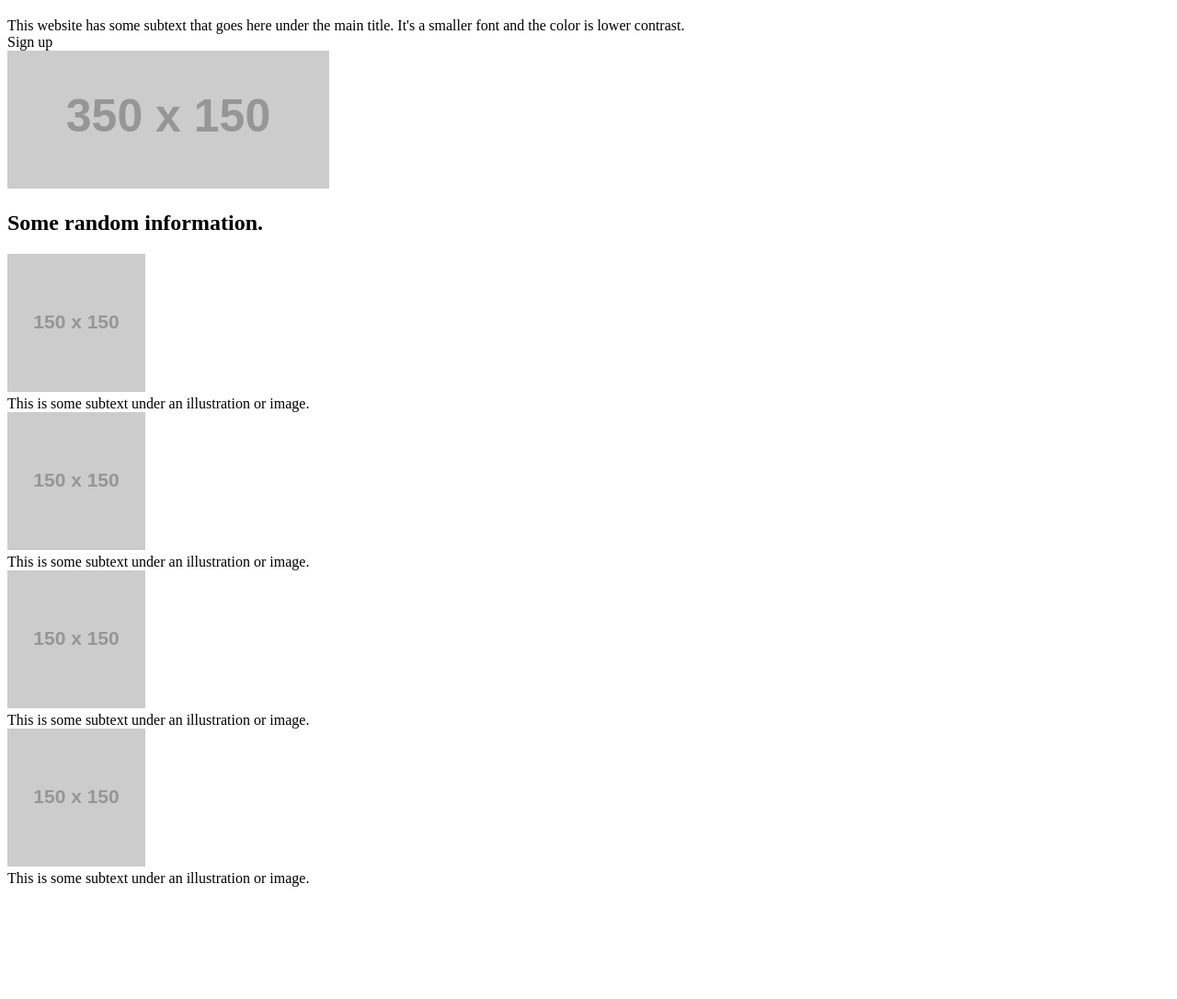
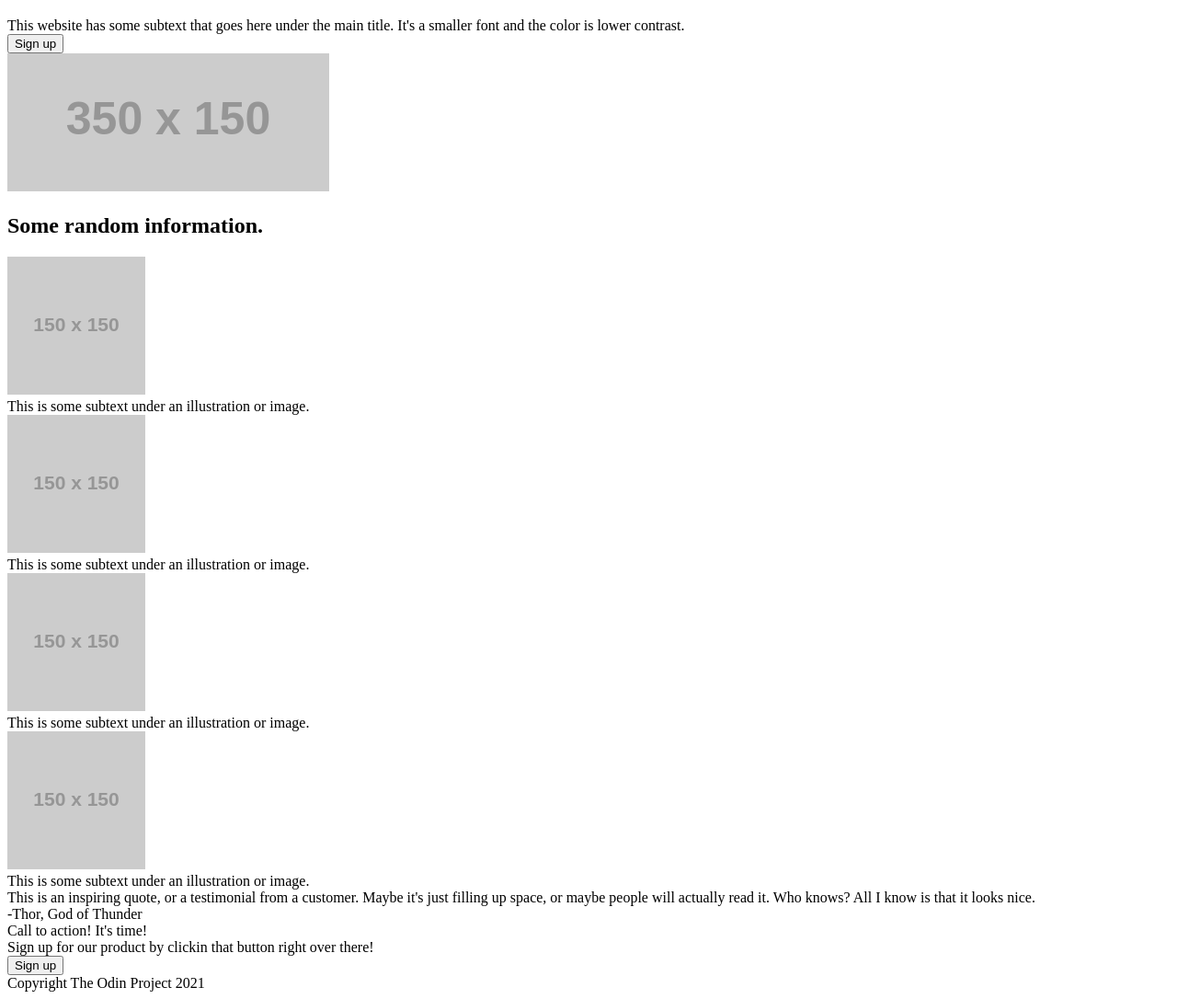
Before and after one commit to cliddell3/Odin-Landing-Page, a plain HTML site: page index.html in a window 1280 px wide. Shown: the part 157-1243 px from the top of the page at 92% size. Before the commit the page ends 1129 px from the top, so only its background shows below. Drawn offline with Linux system fonts and the light colour scheme; placeholder pictures from the web are drawn by us.

Commit message:
I don't know if this is saving or not

```diff
--- a/index.html
+++ b/index.html
@@ -21,7 +21,7 @@
                     <h1>This website is awesome</h1>
                 </div>
                 <div class="Description"> This website has some subtext that goes here under the main title. It's a smaller font and the color is lower contrast. </div>
-                <div class="Button"> Sign up </div>
+                <button> Sign up </button>
                 <div class="Image">
                     <a href="https://placeholder.com"><img src="https://via.placeholder.com/350x150"></a>
                 </div>
@@ -45,12 +45,17 @@
                 <div class="caption"> This is some subtext under an illustration or image.</div>
             </div>
         </div>
-
-
-
-
-
-
-
+        <div class="Section3">
+            <div class="Quote"> This is an inspiring quote, or a testimonial from a customer. Maybe it's just filling up space, or maybe people will actually read it. Who knows? All I know is that it looks nice.</div>
+            <div class="Attribution"> -Thor, God of Thunder </div>
+        </div>
+        <div class="Section4">
+            <div class="Call"> Call to action! It's time!</div>
+                <div class="Calltext"> Sign up for our product by clickin that button right over there! </div>
+            <div class="Button2">
+                <button> Sign up </button>
+            </div>
+        </div>
+        <div class="Footer"> Copyright The Odin Project 2021</div>
     </body>
 </html>
```
